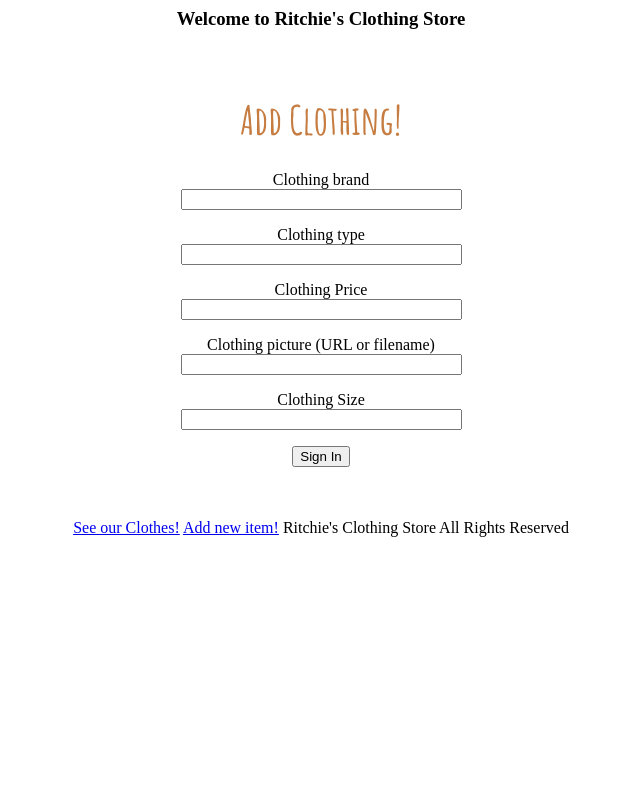
After one commit to lhc7379/MGIS350, a Flask app: page /addclothing in a window 1280 px wide. The commit adds this page. Shown: the whole page, without its empty margins (319-959 px from the left). Run offline with Flask 2, Linux system fonts and the light colour scheme.

Commit message:
Clothing store added

```diff
--- a/FlaskPetStore/FlaskPetStore/FlaskPetStore.py
+++ b/FlaskPetStore/FlaskPetStore/FlaskPetStore.py
@@ -1,47 +1,48 @@
 
 from flask import Flask, render_template,flash, redirect
-from forms import NewPetForm
+from forms import NewClothingForm
 
-class Pet:
-	def __init__(self,id,name,type,price,pic):
-		self.id = id
-		self.name = name
+class clothing:
+	def __init__(self,brand,type,price,pic,size):
+		self.brand = brand
 		self.type = type
 		self.price = price
 		self.pic = pic
+		self.size = size
+clothinglist = []
+c = clothing("Gucci","Shirt",200.00,"GucciShirt.jpg","Large")
+c2 = clothing("Nike","Shorts",55.00, "NikeShorts.jpg","Medium")
+c3 = clothing("Wrangler","Jeans",20.00, "WranglerJeans.jpg","Small")
+c4 = clothing("North Face","Hoodie",90.00, "NorthfaceHoodie.jpg","Medium")
 
-petlist = []
-p = Pet(0,"Fluffy","cat",12.99,"fluffy.jpg")
-p2 = Pet(1,"Rover","dog", 140.00, "rover.jpg")
-p3 = Pet(2,"Cod","fish",0.50,"cod.jpg")
-
-petlist.append(p)
-petlist.append(p2)
-petlist.append(p3)
+clothinglist.append(c)
+clothinglist.append(c2)
+clothinglist.append(c3)
+clothinglist.append(c4)
 
 app = Flask(__name__)
 app.config['SECRET_KEY'] = 'you-will-never-guess'
 
-@app.route("/addpet",methods=['GET','POST'])
-def addpet():
-	addform = NewPetForm()
+@app.route("/addclothing",methods=['GET','POST'])
+def addclothing():
+	addform = NewClothingForm()
 	if addform.validate_on_submit():
-		flash('Adding pet {}, which is a...{}'.format(
-			addform.petname.data, addform.pettype.data))
-		nextpetid = len(petlist)
-		newpet = Pet(nextpetid,addform.petname.data,addform.pettype.data,addform.petprice.data,addform.petpicture.data)
-		petlist.append(newpet)
+		flash('Adding clothing {}, which is a...{}'.format(
+			addform.clothingname.data, addform.clothingtype.data))
+		nextclothingid = len(clothinglist)
+		newclothing = clothing(nextclothingid,addform.clothingname.data,addform.clothingtype.data,addform.clothingprice.data,addform.clothingpic.data)
+		clothinglist.append(newclothing)
 		return redirect('/')
-	return render_template("addpet.html",title='Add A Pet!',form=addform)
+	return render_template("addclothing.html",title='Add A Piece Of Clothing!',form=addform)
 
 @app.route("/")
-@app.route("/listpets")
+@app.route("/listclothing")
 def list():
-	return render_template("list.html",pets=petlist)
+	return render_template("list.html",clothes=clothinglist)
 
-@app.route("/detail/<int:pickapet>")
-def detail(pickapet):
-	return render_template("detail.html",pet=petlist[pickapet])
+@app.route("/detail/<int:pickclothes>")
+def detail(pickclothes):
+	return render_template("detail.html",clothes=clothinglist[pickclothes])
 
 if __name__ == "__main__":
 	app.run()
--- a/FlaskPetStore/FlaskPetStore/forms.py
+++ b/FlaskPetStore/FlaskPetStore/forms.py
@@ -1,11 +1,12 @@
 from flask_wtf import FlaskForm
-from wtforms import StringField, PasswordField, BooleanField, SubmitField
+from wtforms import StringField, BooleanField, SubmitField
 from wtforms.validators import DataRequired
 
-class NewPetForm(FlaskForm):
-    petname = StringField('Pet name', validators=[DataRequired()])
-    pettype = StringField('Pet type', validators=[DataRequired()])
-    petpicture = StringField('Pet picture (URL or filename)')
-    petprice = StringField('Pet Price')
+class NewClothingForm(FlaskForm):
+    clothingbrand = StringField('Clothing brand', validators=[DataRequired()])
+    clothingtype = StringField('Clothing type', validators=[DataRequired()])
+    clothingpic = StringField('Clothing picture (URL or filename)')
+    clothingprice = StringField('Clothing Price')
+    clothingsize = StringField('Clothing Size')
     remember_me = BooleanField('Remember Me')
     submit = SubmitField('Sign In')
--- /dev/null
+++ b/FlaskPetStore/FlaskPetStore/templates/addclothing.html
@@ -0,0 +1,29 @@
+{% extends "layout.html" %}
+{% block body %}
+<h1>Add Clothing!</h1>
+<form action="" method="post" novalidate>
+	{{ form.hidden_tag() }}
+	<p>
+		{{ form.clothingbrand.label }}<br>
+		{{ form.clothingbrand(size=32) }}
+	</p>
+	<p>
+		{{ form.clothingtype.label }}<br>
+		{{ form.clothingtype(size=32) }}
+	</p>
+	<p>
+		{{ form.clothingprice.label }}<br>
+		{{ form.clothingprice(size=32) }}
+	</p>
+	<p>
+		{{ form.clothingpic.label }}<br>
+		{{ form.clothingpic(size=32) }}
+	</p>
+	<p>
+		{{ form.clothingsize.label }}<br>
+		{{ form.clothingsize(size=32) }}
+	</p>
+
+	<p>{{ form.submit() }}</p>
+</form>
+{% endblock %}
--- a/FlaskPetStore/FlaskPetStore/templates/layout.html
+++ b/FlaskPetStore/FlaskPetStore/templates/layout.html
@@ -1,5 +1,5 @@
 
-<title>Website</title>
+<title>Ritchie's Clothing Store</title>
 
 <style>
 @import url(http://fonts.googleapis.com/css?family=Amatic+SC:700);
@@ -9,13 +9,14 @@ body{
 h1{
     font-family: 'Amatic SC', cursive;
     font-weight: normal;
-    color: #8ac640;
+    color: #c67c40;
     font-size: 2.5em;
 }
 </style>
-<h3>Welcome to Tiger Petshop</h3>
+<h3>Welcome to Ritchie's Clothing Store</h3>
 <br />
 {% block body %}{% endblock %}
 <br />
-<a href="/">See our Pets!</a>    <a href="/addpet">Add a New Pet!</a>
-Tiger Pet Shop All Rights Reserved
+<br />
+<a href="/listclothing">See our Clothes!</a>    <a href="/addclothing">Add new item!</a>
+Ritchie's Clothing Store All Rights Reserved
--- a/FlaskPetStore/FlaskPetStore/templates/list.html
+++ b/FlaskPetStore/FlaskPetStore/templates/list.html
@@ -3,8 +3,8 @@
 <div class="block1">
 	<h1>Hello</h1>
 
-	{% for p in pets %}
-	<a href="/detail/{{p.id}}">a {{p.type}} called {{p.name}}</a><br>
+	{% for c in Clothes %}
+	<a href="/detail/{{c.id}}">a {{c.type}} called {{c.name}}</a><br>
 	{% endfor %}
 
 
```
Also changed, not shown: FlaskPetStore/FlaskPetStore/templates/addpet.html (deleted, +0 -25 lines), FlaskPetStore/FlaskPetStore/templates/detail.html (+4 -4 lines), FlaskPetStore/FlaskPetStore/static/GucciShirt.jpg (added), FlaskPetStore/FlaskPetStore/static/NikeShorts.jpg (added), FlaskPetStore/FlaskPetStore/static/NorthfaceHoodie.jpg (added), FlaskPetStore/FlaskPetStore/static/WranglerJeans.jpg (added), FlaskPetStore/FlaskPetStore/static/cod.jpg (deleted), FlaskPetStore/FlaskPetStore/static/codbig.jpg (deleted), FlaskPetStore/FlaskPetStore/static/fluffy.jpg (deleted), FlaskPetStore/FlaskPetStore/static/rover.jpg (deleted).
